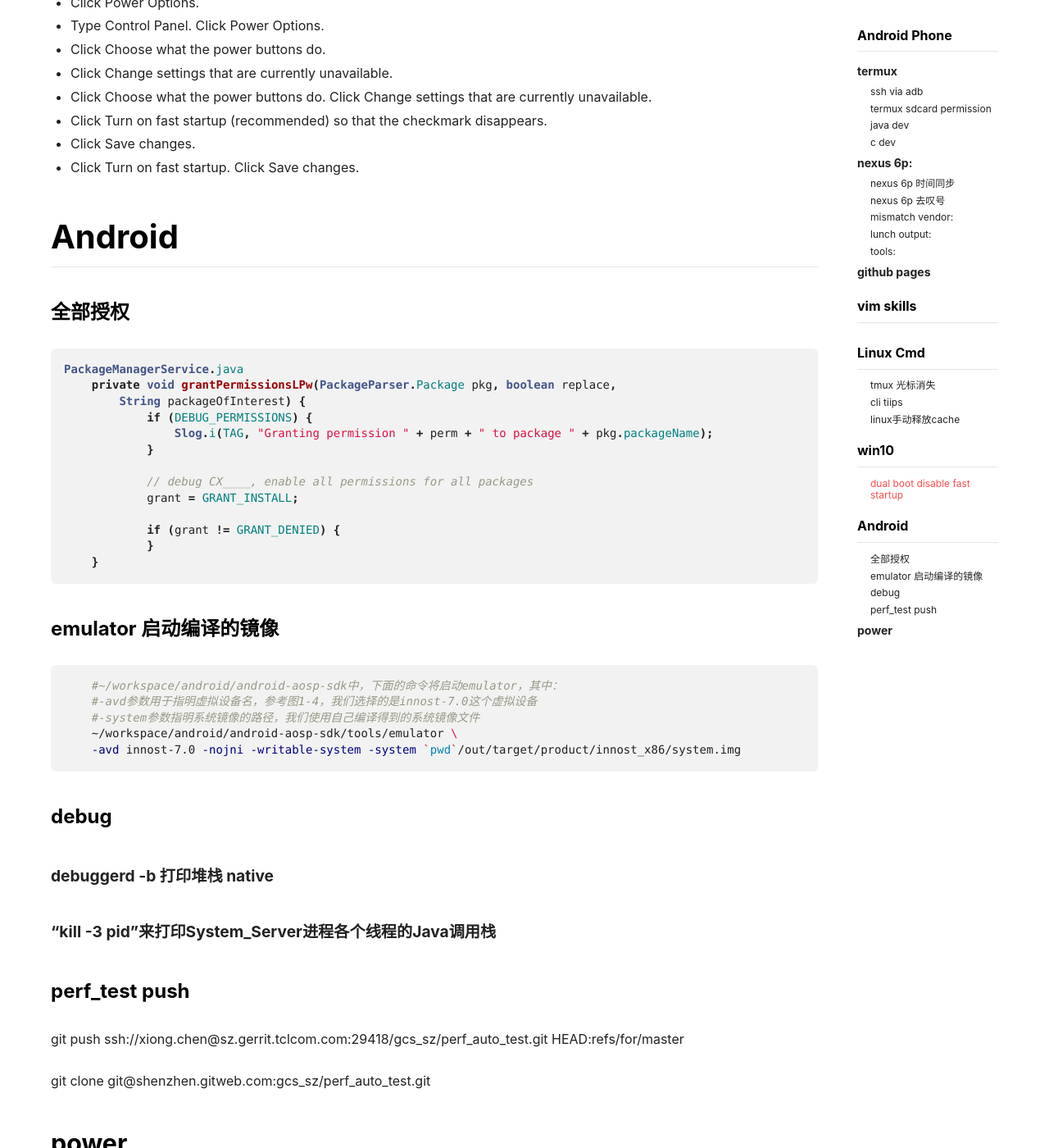
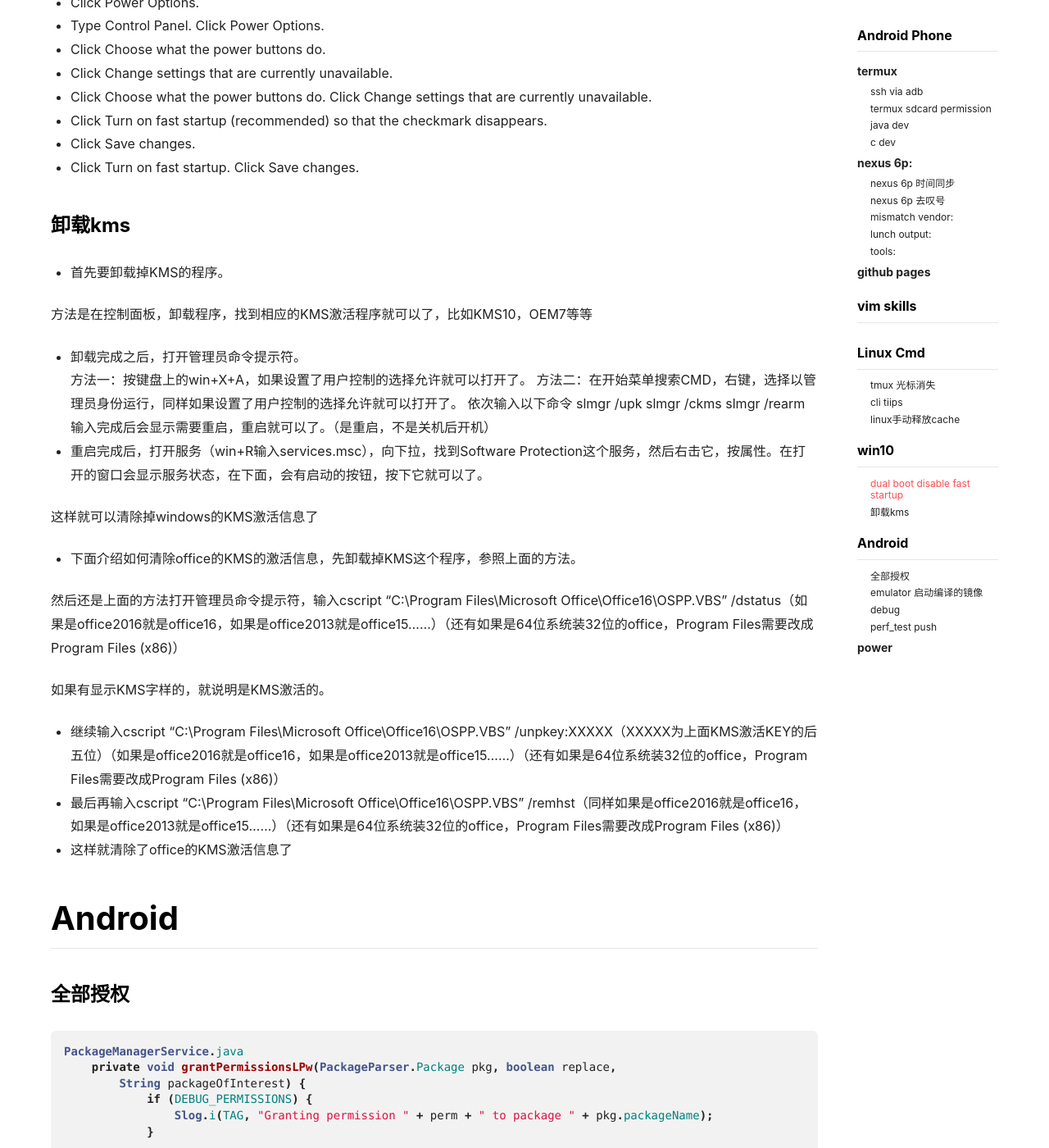
Before and after one commit to panard313/panard313.github.io, a Jekyll site: the page built from _posts/2018-05-29-using.md, in a window 1280 px wide and 1400 px high, scrolled down 4058 px. Shown: the whole window at 82% size. Built offline with Jekyll 4.4.1, drawn with Linux system fonts in a browser that asks for light colours; nearby versions of some CDN libraries.

Commit message:
卸载kms

```diff
--- a/_posts/2018-05-29-using.md
+++ b/_posts/2018-05-29-using.md
@@ -166,6 +166,33 @@ If you'd like to see how your PC performs without fast startup enabled, you can
 - Click Turn on fast startup. Click Save changes.
 
 
+### 卸载kms
+
+- 首先要卸载掉KMS的程序。
+
+方法是在控制面板，卸载程序，找到相应的KMS激活程序就可以了，比如KMS10，OEM7等等
+- 卸载完成之后，打开管理员命令提示符。
+
+  方法一：按键盘上的win+X+A，如果设置了用户控制的选择允许就可以打开了。
+  方法二：在开始菜单搜索CMD，右键，选择以管理员身份运行，同样如果设置了用户控制的选择允许就可以打开了。
+  依次输入以下命令
+  slmgr /upk
+  slmgr /ckms
+  slmgr /rearm
+  输入完成后会显示需要重启，重启就可以了。（是重启，不是关机后开机）
+- 重启完成后，打开服务（win+R输入services.msc），向下拉，找到Software Protection这个服务，然后右击它，按属性。在打开的窗口会显示服务状态，在下面，会有启动的按钮，按下它就可以了。
+
+这样就可以清除掉windows的KMS激活信息了
+
+- 下面介绍如何清除office的KMS的激活信息，先卸载掉KMS这个程序，参照上面的方法。
+
+然后还是上面的方法打开管理员命令提示符，输入cscript "C:\Program Files\Microsoft Office\Office16\OSPP.VBS" /dstatus（如果是office2016就是office16，如果是office2013就是office15……）（还有如果是64位系统装32位的office，Program Files需要改成Program Files (x86)）
+
+如果有显示KMS字样的，就说明是KMS激活的。
+- 继续输入cscript "C:\Program Files\Microsoft Office\Office16\OSPP.VBS" /unpkey:XXXXX（XXXXX为上面KMS激活KEY的后五位）（如果是office2016就是office16，如果是office2013就是office15……）（还有如果是64位系统装32位的office，Program Files需要改成Program Files (x86)）
+- 最后再输入cscript "C:\Program Files\Microsoft Office\Office16\OSPP.VBS" /remhst（同样如果是office2016就是office16，如果是office2013就是office15……）（还有如果是64位系统装32位的office，Program Files需要改成Program Files (x86)）
+- 这样就清除了office的KMS激活信息了
+
 
 # Android
 
```
